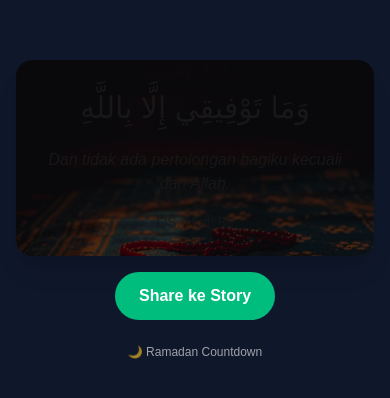
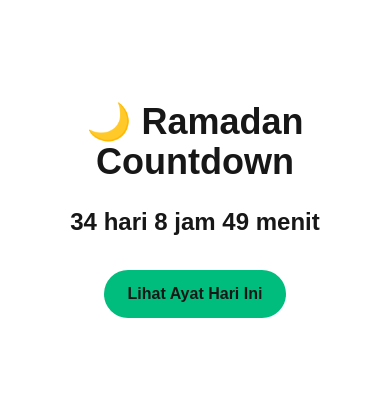
Before and after one commit to indrapendent/ramadan-countdown, a Next.js app: page / in a window 390 px wide. Shown: the part 212-610 px from the top of the page. Built offline with nearby package versions, Linux system fonts and the light colour scheme.

Commit message:
Fix ayat mobile friendly 4

```diff
--- a/app/page.tsx
+++ b/app/page.tsx
@@ -1,115 +1,23 @@
 'use client'
 
-import { useEffect, useState } from 'react'
-import { toPng } from 'html-to-image'
-import AyatCard from '@/components/AyatCard'
-import ayatData from '@/data/ayat.json'
-import { getRandomBackground } from '@/lib/getBackground'
-
-type Ayat = {
-  arab: string
-  arti: string
-  sumber: string
-}
-
-type ShareTarget = 'ig' | 'wa'
+import Countdown from '@/components/Countdown'
+import Link from 'next/link'
 
 export default function HomePage() {
-  const [ayat, setAyat] = useState<Ayat | null>(null)
-  const [background, setBackground] = useState<string>('')
-  const [showShareOptions, setShowShareOptions] = useState<boolean>(false)
+  return (
+    <main className="min-h-screen flex flex-col items-center justify-center p-6 text-center">
+      <h1 className="text-4xl font-bold mb-6">
+        🌙 Ramadan Countdown
+      </h1>
 
-  // ambil ayat & background saat load
-  useEffect(() => {
-    const randomAyat =
-      ayatData[Math.floor(Math.random() * ayatData.length)]
-    setAyat(randomAyat)
-    setBackground(getRandomBackground())
-  }, [])
+      <Countdown />
 
-  // generate image dari card
-  const generateImage = async (): Promise<string | null> => {
-    const node = document.getElementById('card')
-    if (!node) return null
-
-    return await toPng(node, {
-      pixelRatio: 2,
-      cacheBust: true,
-    })
-  }
-
-  // share image (IG / WA via share sheet)
-  const shareImage = async (type: ShareTarget): Promise<void> => {
-    const dataUrl = await generateImage()
-    if (!dataUrl) return
-
-    const blob = await (await fetch(dataUrl)).blob()
-    const file = new File([blob], 'ramadan-countdown.png', {
-      type: 'image/png',
-    })
-
-    // Mobile browser share
-    if (navigator.share && navigator.canShare?.({ files: [file] })) {
-      await navigator.share({
-        files: [file],
-        title: 'Ramadan Countdown',
-      })
-    } else {
-      // fallback desktop
-      const link = document.createElement('a')
-      link.href = dataUrl
-      link.download = 'ramadan-countdown.png'
-      link.click()
-    }
-
-    setShowShareOptions(false)
-  }
-
-  if (!ayat) return null
-
-  return (
-    <main className="min-h-screen bg-[#0f172a] flex items-center justify-center p-4 overflow-x-hidden">
-      <div className="flex flex-col items-center gap-4">
-        {/* CARD */}
-        <AyatCard ayat={ayat} background={background} />
-
-        {/* SHARE BUTTON + OPTIONS */}
-        <div className="relative">
-          <button
-            onClick={() => setShowShareOptions(!showShareOptions)}
-            className="
-              px-6 py-3 rounded-full
-              bg-emerald-500 hover:bg-emerald-600
-              text-white font-semibold
-              transition
-            "
-          >
-            Share ke Story
-          </button>
-
-          {showShareOptions && (
-            <div className="absolute left-1/2 -translate-x-1/2 mt-2 w-56 bg-white rounded-xl shadow-lg overflow-hidden z-20">
-              <button
-                onClick={() => shareImage('ig')}
-                className="w-full px-6 py-3 text-sm hover:bg-gray-100"
-              >
-                📸 Instagram Story
-              </button>
-              <button
-                onClick={() => shareImage('wa')}
-                className="w-full px-6 py-3 text-sm hover:bg-gray-100"
-              >
-                💬 WhatsApp Status
-              </button>
-            </div>
-          )}
-        </div>
-
-        {/* FOOTER */}
-        <p className="text-xs text-white/60 mt-2">
-          🌙 Ramadan Countdown
-        </p>
-      </div>
+      <Link
+        href="/ayat"
+        className="mt-8 px-6 py-3 bg-emerald-500 rounded-full font-semibold"
+      >
+        Lihat Ayat Hari Ini
+      </Link>
     </main>
   )
 }
```
